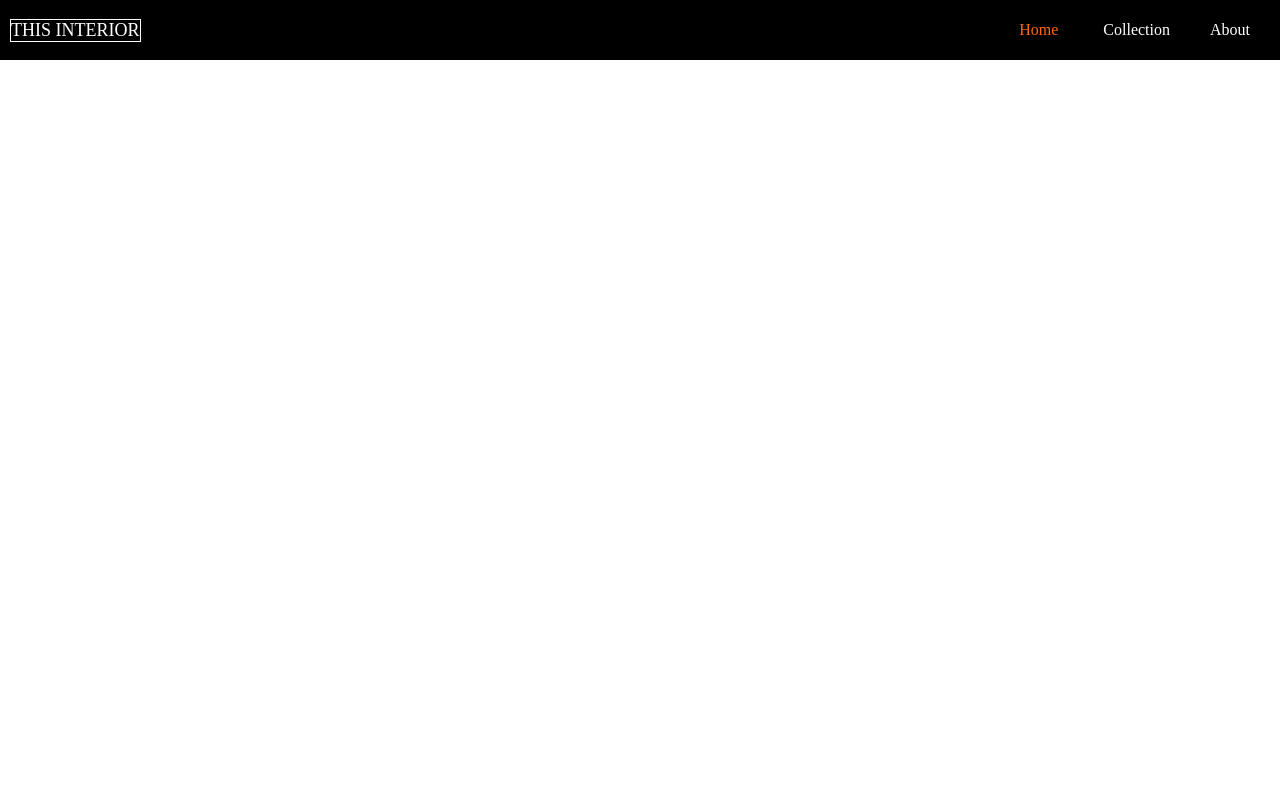
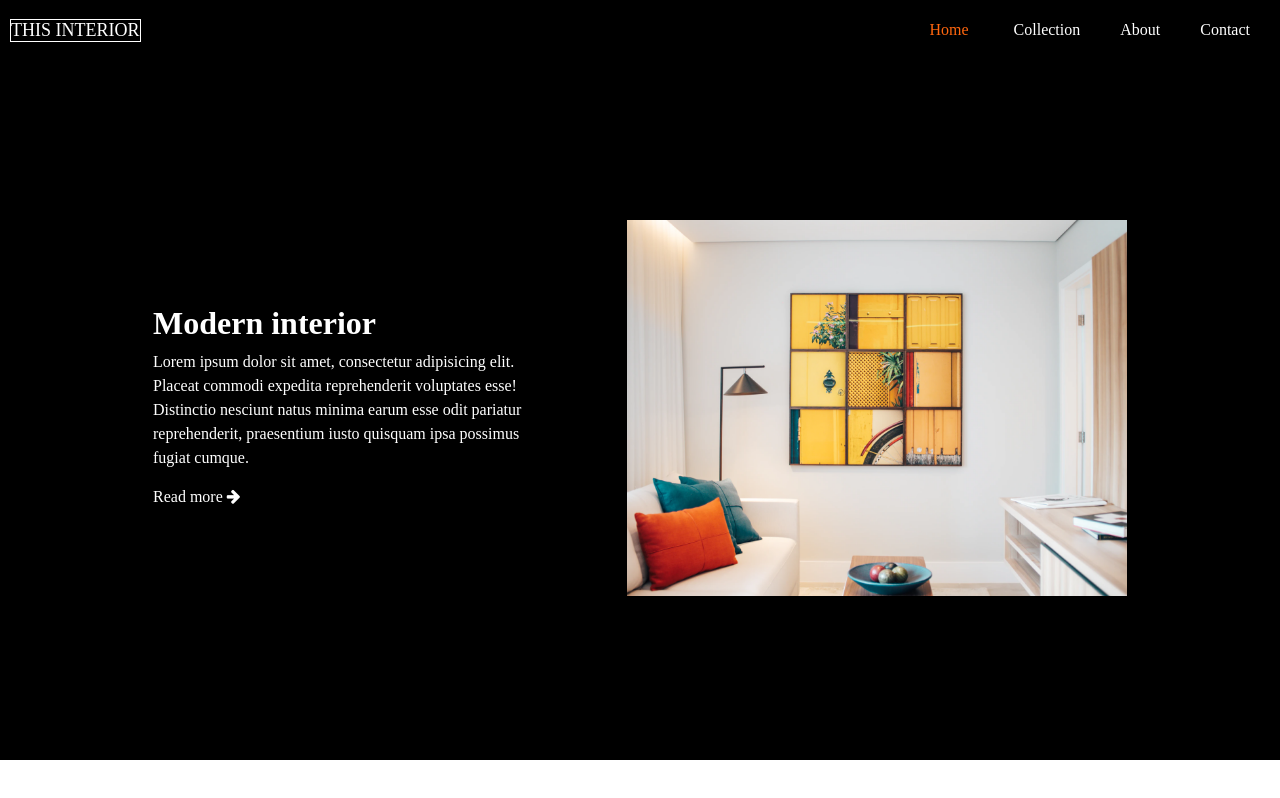
Before and after one commit to Naznin-ara/dev-challange-3, a plain HTML site: page index.html in a window 1280 px wide. Drawn offline with Linux system fonts and the light colour scheme.

Commit message:
next commit

```diff
--- a/index.html
+++ b/index.html
@@ -24,11 +24,26 @@
                     </ul></li>
                     <li><a href="">Collection</a></li>
                     <li><a href="">About</a></li>
+                    <li><a href="">Contact</a></li>
                 </ul>
 
             </div>
 
         </nav>
     </header>
+        <main>
+            <div class="banner">
+                <div class="article">
+                    <h1>Modern interior</h1>
+                    <p>Lorem ipsum dolor sit amet, consectetur adipisicing elit. Placeat commodi expedita reprehenderit voluptates esse! Distinctio nesciunt natus minima earum esse odit pariatur reprehenderit, praesentium iusto quisquam ipsa possimus fugiat cumque.</p>
+                    <a href="">Read more <i class="fa fa-arrow-right" aria-hidden="true"></i></a>
+                </div>
+                <div class="img">
+                  <img src="photo1.png" alt="">
+                </div>
+            </div>
+
+        </main>
+
 </body>
 </html>
--- a/style.css
+++ b/style.css
@@ -15,7 +15,7 @@ nav{
 nav h3{
     margin-left: 10px;
     font-size: 18px;
-    font-weight: 500;
+    font-weight:200;
     border: 1px solid white;
 }
 nav ul {
@@ -38,7 +38,7 @@ nav ul li ul{
     position: absolute;
     left: -34px;
     top: 39px;
-    background-color: black;
+    /* background-color: black; */
     height: 130px;
     width: 130px;
     visibility: hidden;
@@ -52,7 +52,7 @@ nav ul li ul li{
     margin-bottom: 10px;
    width: 100%;
    text-align: center;
-   border-bottom: 1px solid gray;
+   /* border-bottom: 1px solid gray; */
    padding-bottom:10px;
    margin-left:19px;
 }
@@ -93,6 +93,46 @@ a{
     cursor: pointer;
     display: none;
 }
+main{
+    width:100%;
+    background-color: black;
+    display: flex;
+    justify-content:center;
+    align-items: center;
+}
+.banner{
+
+    width: 100%;
+    height:700px;
+    color:white;
+    display: flex;
+    flex-direction: row;
+    justify-content: center;
+    align-items: center;
+    gap:70px;
+}
+
+.article{
+    width:30%;
+    height:auto;
+    margin-right:20px;
+    line-height: 1.5rem;
+
+}
+.article h1{
+    margin-bottom: 15px;
+}
+.article p{
+    margin-bottom: 15px;
+}
+.article a{
+    padding-left: 0;
+
+}
+img{
+    width:500px;
+    height: auto;
+}
 @media screen and (max-width:576px) {
     /* nav{
         flex-direction: column;
@@ -129,7 +169,7 @@ a{
         color: black;
         left:137px;
         top:3px;
-transform: scaleX(0);
+        transform: scaleX(0);
     }
     nav ul li ul li{
         border-bottom: none;
@@ -144,5 +184,21 @@ transform: scaleX(0);
         left:0;
         position: fixed;
     }
+    .banner{
+        flex-direction: column;
+    }
+    .article{
+        width:80%;
+
+    }
 
 }
+@media screen (max-width:900px) and (min-width:575px) {
+    .banner{
+        flex-direction: column;
+    }
+    .article{
+        width:80%;
+
+    }
+}
```
